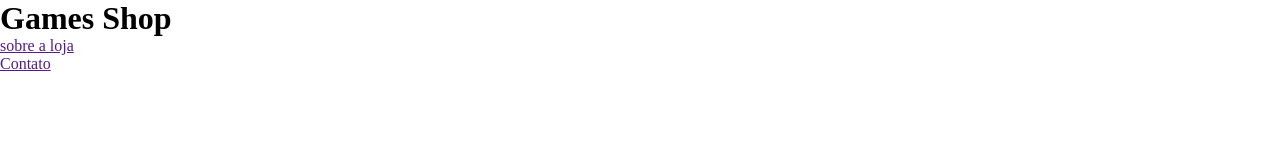
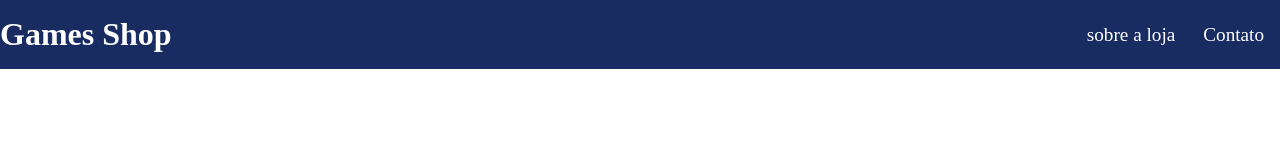
Before and after one commit to matheusdfortes/site_gamesshop, a plain HTML site: page index.html in a window 1280 px wide. Drawn offline with Linux system fonts and the light colour scheme.

Commit message:
criando cabeçalho

```diff
--- a/index.html
+++ b/index.html
@@ -9,6 +9,7 @@
 </head>
 <body>
     <header>
+        <div class="container">
             <h1>Games Shop</h1>
             <nav>
                 <ul>
@@ -20,6 +21,7 @@
                     </li>
                 </ul>
             </nav>
+        </div>
     </header>
 
     <main></main>
--- a/main.css
+++ b/main.css
@@ -3,3 +3,32 @@
     padding: 0;
     box-sizing: border-box;
 }
+header {
+    padding: 16px 0px;
+    background-color: #182c61;
+    color: white;
+}
+
+header nav li {
+    display: inline;
+    margin-left: 8px;
+    margin-right: 16px;
+}
+
+header nav li a {
+    color: white;
+    text-decoration: none;
+    font-size: larger;
+}
+
+.container {
+    max-width: 1280px;
+    width: 100%;
+    margin: 0 auto;
+}
+
+header .container {
+    display: flex;
+    align-items: center;
+    justify-content: space-between;
+}
```
Lines whose indentation alone changed are shown as unchanged.
